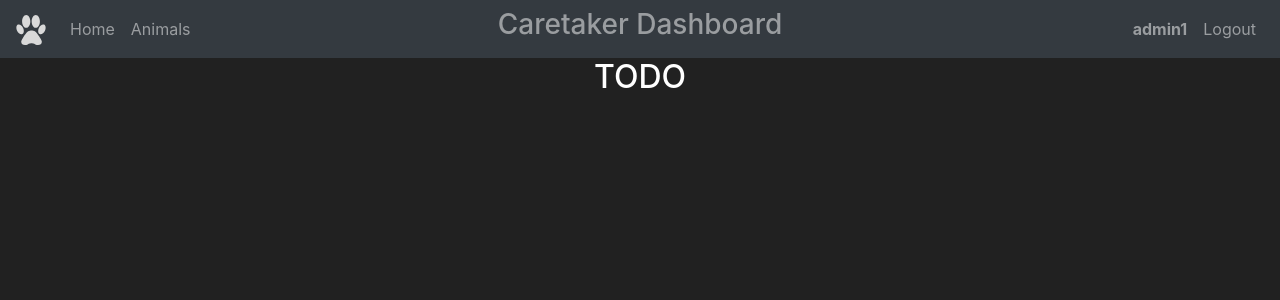
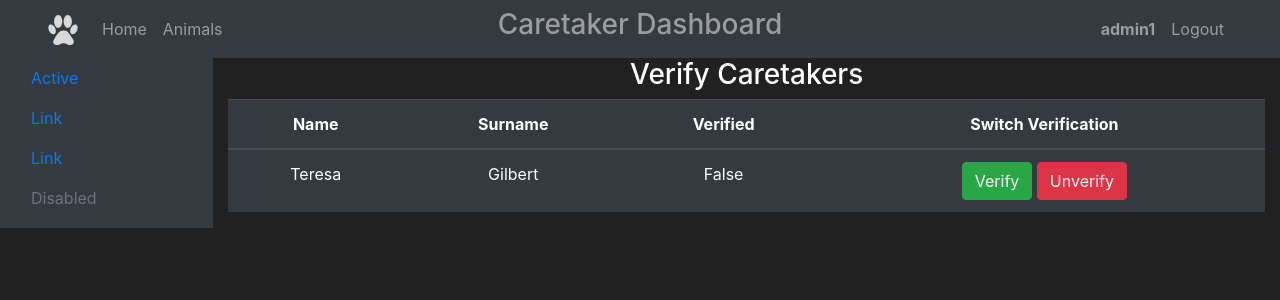
Before and after one commit to xmi74/IIS, a Flask app: page /dashboard_caretaker in a window 1280 px wide. Shown: the top 300 px of the page. Run offline with Flask 3, Linux system fonts and the light colour scheme; a user stored in the database is signed in.

Commit message:
Verification of Volunteers

```diff
--- /dev/null
+++ b/controllers/user_controller.py
@@ -0,0 +1,24 @@
+from __init__ import db
+from models.user import User, Admin, Caretaker, Vet, Volunteer
+
+class UserController:
+    def getVolunteers(self, validated=None):
+        users = Volunteer.query.all()
+        result = [
+            {
+                "id": user.id,
+                "login": user.login,
+                "first_name": user.first_name,
+                "last_name": user.last_name,
+                "role": user.role,
+                "verified": user.verified,
+            } for user in users
+        ]
+        return result
+
+    def valideteVolunteer(self, user_id, validate=False):
+        print(validate)
+        user = Volunteer.query.filter_by(id=user_id).first()
+        user.verified = validate
+        db.session.add(user)
+        db.session.commit()
--- a/routes.py
+++ b/routes.py
@@ -1,6 +1,8 @@
+from dns.dnssec import validate
 from flask import Blueprint, render_template, request, redirect, url_for, flash
 from flask_login import login_user, logout_user, login_required
 from __init__ import db
+from controllers.user_controller import UserController
 from models.user import User, Admin, Caretaker, Volunteer, Vet
 from models.animal import Animal
 from models.examination import Examination, PreventiveCheckUp, Request, Vaccination
@@ -132,9 +134,23 @@ def delete_user(user_id):
 def dashboard_vet_page():
     return render_template('dashboard_vet.html')
 
-@routes.route('/dashboard_caretaker')
+@routes.route('/dashboard_caretaker', methods=['GET', 'POST'])
+@login_required
 def dashboard_caretaker_page():
-    return render_template('dashboard_caretaker.html')
+    user_controller = UserController()
+
+    #POST
+    if request.method == 'POST':
+        user_id = request.form.get('user_id')
+        validate = eval(request.form.get('validate'))
+        print(user_id)
+        print(validate)
+        user_controller.valideteVolunteer(user_id,validate)
+        return redirect(url_for('routes.dashboard_caretaker_page'))
+
+    # GET
+    users = user_controller.getVolunteers()
+    return render_template('caretaker/verify_users.html', users=users)
 
 @routes.route('/dashboard_volunteer')
 def dashboard_volunteer_page():
--- a/templates/animals.html
+++ b/templates/animals.html
@@ -15,7 +15,7 @@
                 </div>
                 <!-- <div class="form-group col-md-2">
                     <input type="number" name="age" class="form-control" placeholder="Filter by Age"> -->
-                </div>
+<!--                </div>-->
                 <select class="form-group col-md-2" name="species">
                         <option value="">All Species</option>
                         <option value="Dog">Dog</option>
--- a/templates/base.html
+++ b/templates/base.html
@@ -7,6 +7,7 @@
 
     <!-- Bootstrap CSS -->
     <link rel="stylesheet" href="https://cdn.jsdelivr.net/npm/bootstrap@4.5.3/dist/css/bootstrap.min.css" integrity="sha384-TX8t27EcRE3e/ihU7zmQxVncDAy5uIKz4rEkgIXeMed4M0jlfIDPvg6uqKI2xXr2" crossorigin="anonymous">
+<!--<link href="https://cdn.jsdelivr.net/npm/bootstrap@5.3.3/dist/css/bootstrap.min.css" rel="stylesheet" integrity="sha384-QWTKZyjpPEjISv5WaRU9OFeRpok6YctnYmDr5pNlyT2bRjXh0JMhjY6hW+ALEwIH" crossorigin="anonymous">-->
 
     <!-- Font awesome -->
     <link rel="stylesheet" href="https://cdnjs.cloudflare.com/ajax/libs/font-awesome/6.0.0-beta3/css/all.min.css">
@@ -19,7 +20,7 @@
     </title>
   </head>
   <body>
-    <nav class="navbar navbar-expand-md navbar-dark bg-dark">
+    <nav class="navbar navbar-expand-md navbar-dark bg-dark px-5">
         <a class="navbar-brand" href="#">
             <img src="{{ url_for('static', filename='./img/dogpaw.svg') }}" alt="Animal Shelter Logo" style="height: 30px;">
         </a>
--- /dev/null
+++ b/templates/caretaker/dashboard_caretaker_base.html
@@ -0,0 +1,40 @@
+{% extends 'base.html' %}
+
+{% block title %}
+Caretaker
+{% endblock %}
+
+{% block navtitle %}
+Caretaker Dashboard
+{% endblock %}
+
+{% block body %}
+
+<div class="container-fluid ">
+     <div class="row">
+          <div class="col-2 bg-dark">
+               <ul class="nav flex-column">
+                    <li class="nav-item">
+                         <a class="nav-link"  href="#">Active</a>
+                    </li>
+                    <li class="nav-item">
+                         <a class="nav-link" href="#">Link</a>
+                    </li>
+                    <li class="nav-item">
+                         <a class="nav-link" href="#">Link</a>
+                    </li>
+                    <li class="nav-item">
+                         <a class="nav-link disabled" aria-disabled="true">Disabled</a>
+                    </li>
+               </ul>
+          </div>
+
+          <div class="col text-center">
+               {% block content %}
+               {% endblock %}
+          </div>
+     </div>
+</div>
+
+
+{% endblock %}
--- /dev/null
+++ b/templates/caretaker/verify_users.html
@@ -0,0 +1,46 @@
+{% extends 'caretaker/dashboard_caretaker_base.html' %}
+
+{% block content %}
+<h3>Verify Caretakers</h3>
+<table class="table table-hover table-dark">
+    <thead>
+        <tr>
+            <th scope="col">Name</th>
+            <th scope="col">Surname</th>
+            <th scope="col">Verified</th>
+            <th scope="col">Switch Verification</th>
+        </tr>
+    </thead>
+    <tbody>
+        {% for user in users %}
+            <tr>
+                <td>{{ user.first_name }}</td>
+                <td>{{ user.last_name }}</td>
+                <td>{{ user.verified }}</td>
+                <td>
+<!--                    <button class="btn btn-success btn-outline">Verify</button>-->
+<!--                    <button class="btn btn-danger btn-outline">Unverify</button>-->
+                    <form method="post">
+                        <input type="hidden" name="user_id" value="{{user.id}}">
+                        <button class="btn btn-success btn-outline"
+                                type="submit"
+                                name="validate"
+                                value="True"
+                        >
+                            Verify
+                        </button>
+                        <button class="btn btn-danger btn-outline"
+                                type="submit"
+                                name="validate"
+                                value="False"
+                        >
+                            Unverify
+                        </button>
+                    </form>
+                </td>
+            </tr>
+        {% endfor %}
+    </tbody>
+</table>
+
+{% endblock %}
--- a/templates/dashboard_caretaker.html
+++ /dev/null
@@ -1,14 +0,0 @@
-{% extends 'base.html' %}
-
-{% block title %}
-{% endblock %}
-
-{% block navtitle %}
-Caretaker Dashboard
-{% endblock %}
-
-{% block body %}
-<div class="container">
-     <h2 class="text-center">TODO</h2>
-</div>
-{% endblock %}
```
